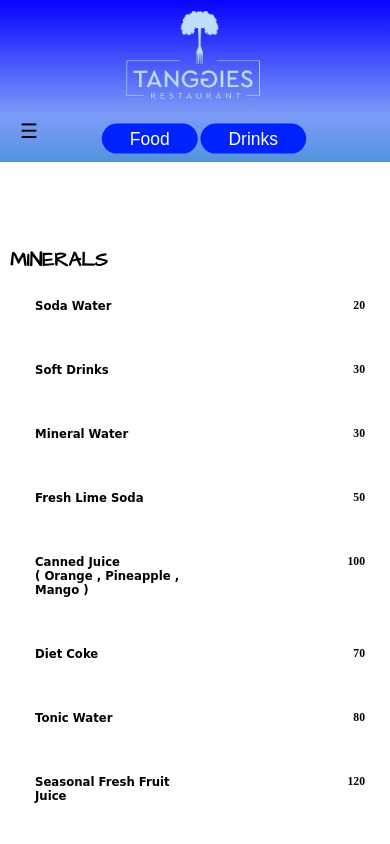
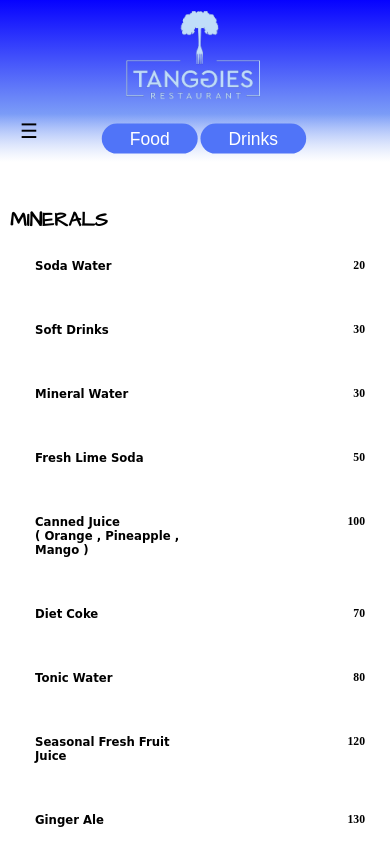
Before and after one commit to jes1903/tanggies, a plain HTML site: page index.html in a window 390 px wide. Both pictures are taken after a click on the button "Drinks". Shown: the top 844 px of the page. Drawn offline with Linux system fonts and the light colour scheme; a web font is replaced by a local one.

Commit message:
Update index.html

```diff
--- a/index.html
+++ b/index.html
@@ -264,7 +264,7 @@
 
             .drinks {
                 margin-left: 0px;
-                margin-top: -760px;
+                margin-top: -800px;
             }
 
             .sidenav a {
@@ -291,7 +291,7 @@
             }
 
             .nav {
-                background-image: linear-gradient(rgba(123, 156, 247.03), rgba(47, 137, 211, 0.4));
+                background-image: linear-gradient(rgba(123, 156, 247.03), rgb(240, 245, 249));
 
 
                 transition: all 1s;
@@ -305,7 +305,7 @@
 
 
             .btn1 Button {
-                background-color: #0022fc;
+                background-color: #5074f8;
                 color: #FFF;
                 font-size: 25px;
                 padding: 7px 40px;
@@ -321,6 +321,9 @@
             }
 
             .btn {
+                background-image: linear-gradient(rgba(123, 156, 247,0.5), rgb(255, 255, 255 ));
+
+
                 text-align: center;
                 padding-inline: 20px;
                 display: flex;
```
